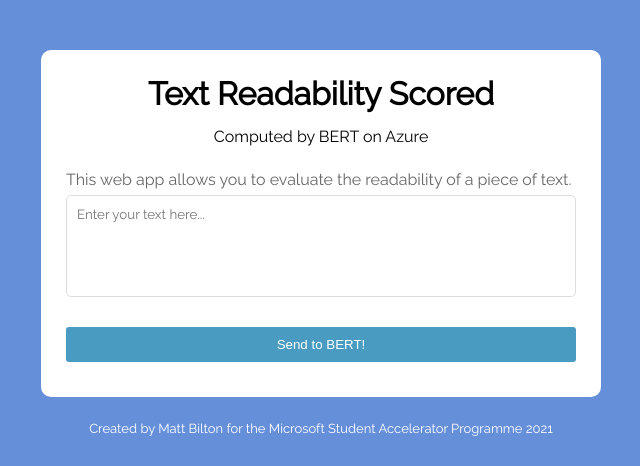
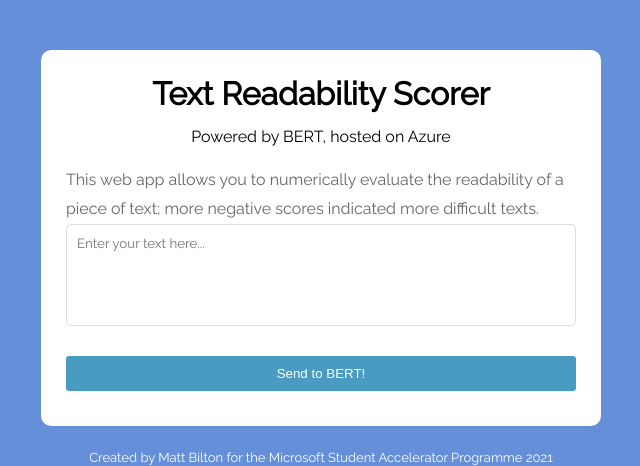
Before and after one commit to MABilton/msa-2021-dsproj-mabilton, a Flask app: page / in a window 1280 px wide. Shown: the top 466 px of the page, without its empty margins (319-959 px from the left). Run offline with Flask 2, Linux system fonts and the light colour scheme.

Commit message:
Minor fixes to HTML page of Flask app.

```diff
--- a/[3] Deploy Model/[2] Flask App Deployment/flask_app/templates/main.html
+++ b/[3] Deploy Model/[2] Flask App Deployment/flask_app/templates/main.html
@@ -15,12 +15,12 @@
       <!-- Div containing content of input form -->
       <div class="form-wrap">
         <!-- Form title -->
-        <h1>Text Readability Scored</h1>
-        <p>Computed by BERT on Azure</p>
+        <h1>Text Readability Scorer</h1>
+        <p>Powered by BERT, hosted on Azure</p>
         <!-- Form Input Field -->
         <form action="/" method="POST">
           <div class="form-group">
-            <label for="text-input"> This web app allows you to evaluate the readability of a piece of text. </label>
+            <label for="text-input"> This web app allows you to numerically evaluate the readability of a piece of text; more negative scores indicated more difficult texts. </label>
             <!-- Flask will paste previously sent input as {{ text_input }} -->
             <textarea name="text_from_page" placeholder="Enter your text here..." cols="30" rows="5">{{ text_input }}</textarea>
           </div>
```
